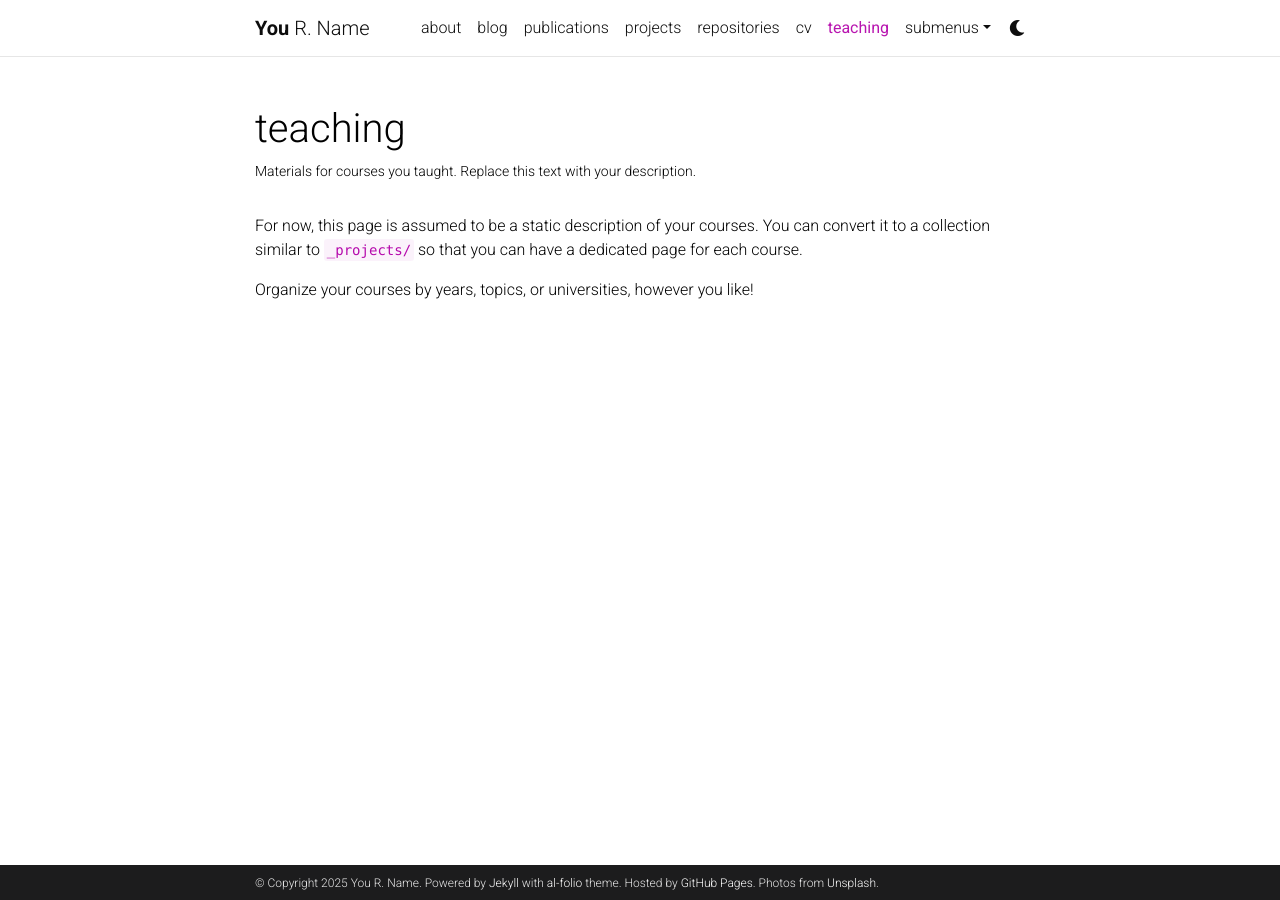
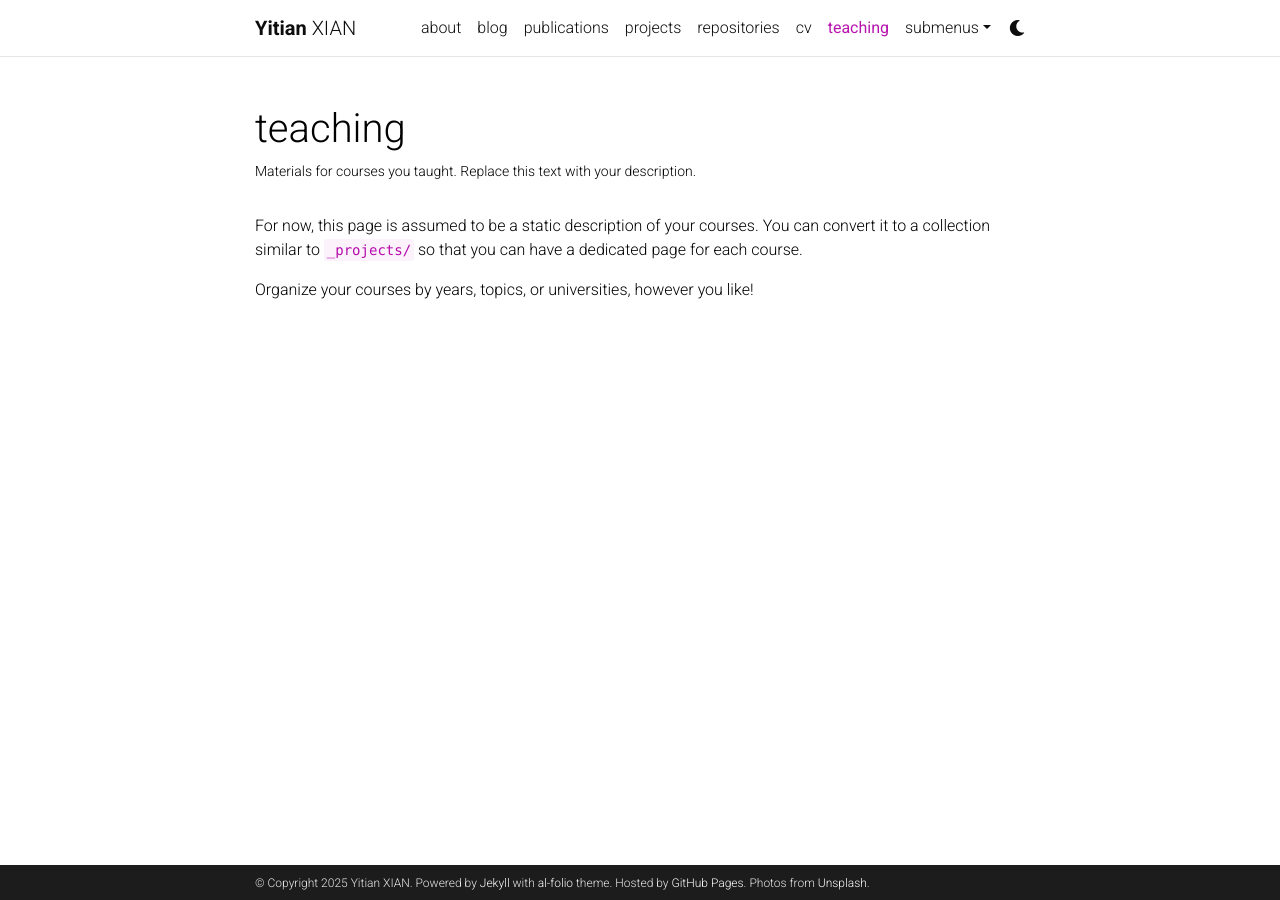
Before and after one commit to yitian-xian/yitian-xian.github.io, a Jekyll site: the page built from _pages/teaching.md, in a window 1280 px wide. Built offline with Jekyll 4.4.1, drawn with Linux system fonts in a browser that asks for light colours; comment, search, counter and statistics services are not loaded; a style sheet for code colours, icons or effects is not loaded.

Commit message:
Update _config.yml

```diff
--- a/_config.yml
+++ b/_config.yml
@@ -3,10 +3,10 @@
 # -----------------------------------------------------------------------------
 
 title: blank # the website title (if blank, full name will be used instead)
-first_name: You
-middle_name: R.
-last_name: Name
-email: you@example.com
+first_name: Yitian
+middle_name:
+last_name: XIAN
+email: timyitianxian@example.com
 description: > # the ">" symbol means to ignore newlines until "footer_text:"
   A simple, whitespace theme for academics. Based on [*folio](https://github.com/bogoli/-folio) design.
 footer_text: >
@@ -18,7 +18,7 @@
 lang: en # the language of your site (for example: en, fr, cn, ru, etc.)
 icon: ⚛️  # the emoji used as the favicon (alternatively, provide image name in /assets/img/)
 
-url: https://al-folio.github.io # the base hostname & protocol for your site
+url: https://yitian-xian.github.io # the base hostname & protocol for your site
 baseurl: # the subpath of your site, e.g. /blog/
 last_updated: false # set to true if you want to display last updated in the footer
 impressum_path:  # set to path to include impressum link in the footer, use the same path as permalink in a page, helps to conform with EU GDPR
```
